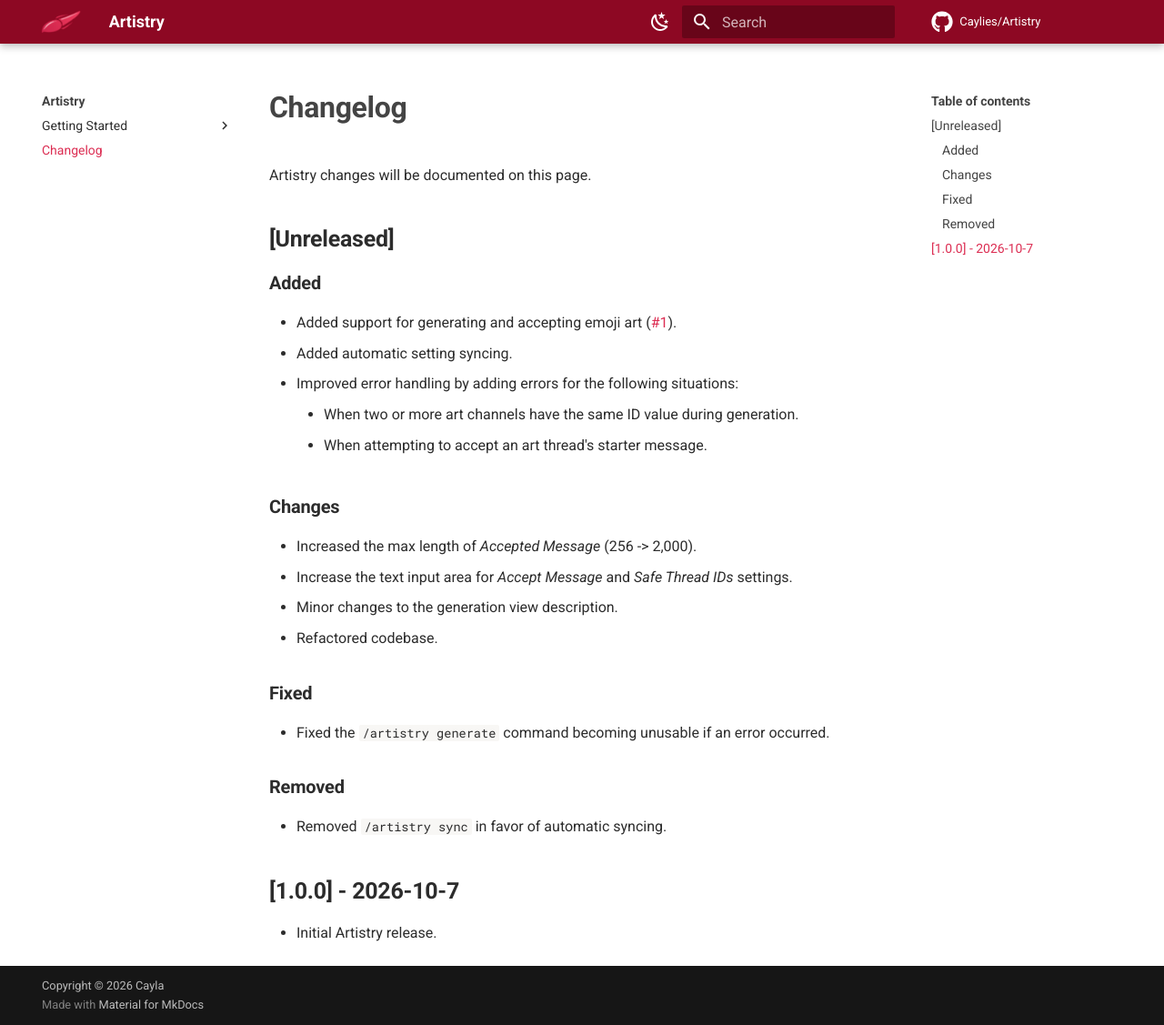
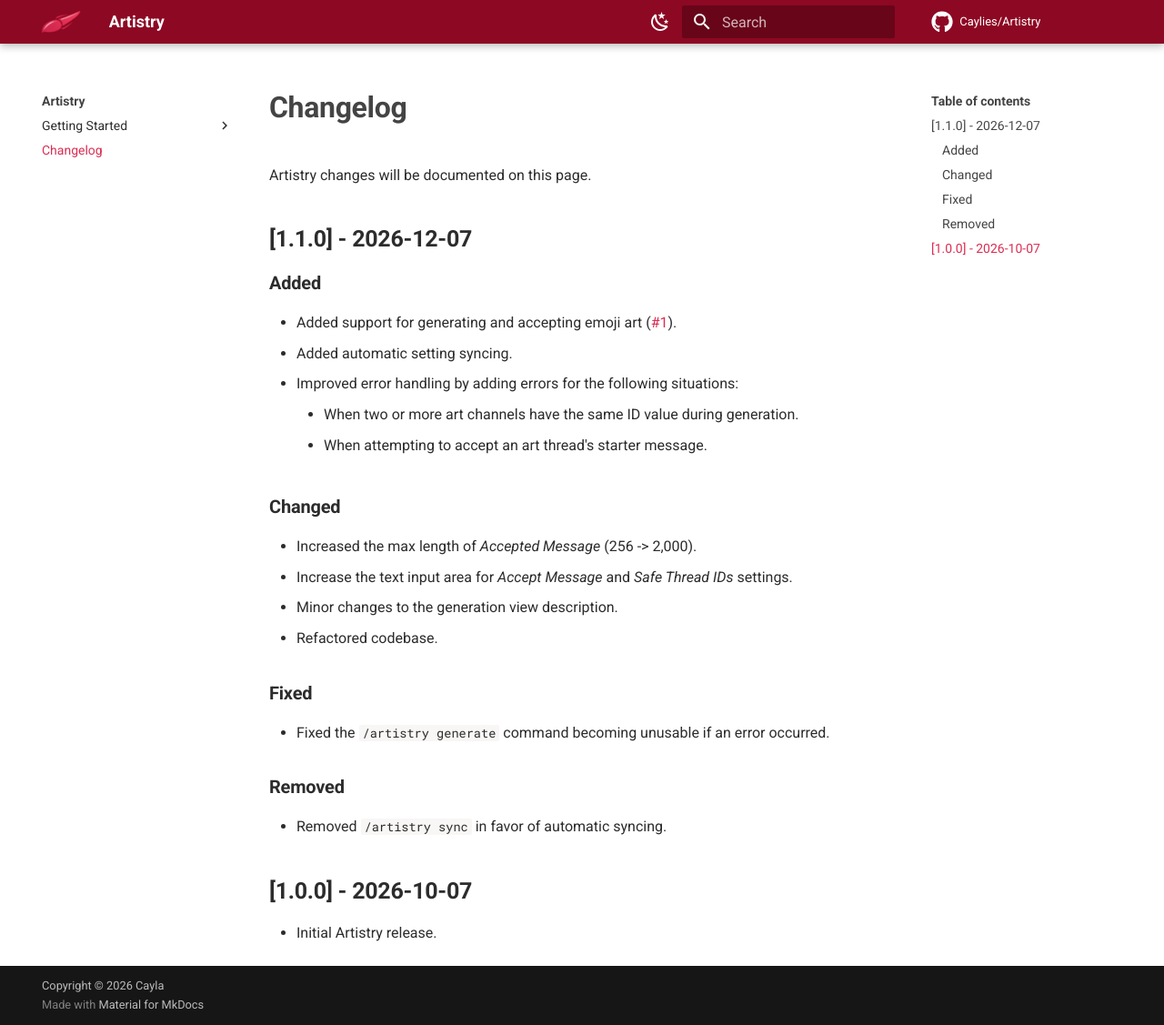
Before and after one commit to Caylies/Artistry, an MkDocs documentation site: the page built from docs/changelog.md, in a window 1280 px wide and 1127 px high. Shown: the whole window at 91% size. Built offline with MkDocs 1.6.1 and Material for MkDocs 9.7.7, drawn with Linux system fonts in a browser that asks for light colours; comment, search, counter and statistics services are not loaded.

Commit message:
Bump version

````diff
--- a/docs/changelog.md
+++ b/docs/changelog.md
@@ -2,7 +2,7 @@
 
 Artistry changes will be documented on this page.
 
-## [Unreleased]
+## [1.1.0] - 2026-12-07
 
 ### Added
 
@@ -12,7 +12,7 @@ Artistry changes will be documented on this page.
     - When two or more art channels have the same ID value during generation.
     - When attempting to accept an art thread's starter message.
 
-### Changes
+### Changed
 
 - Increased the max length of *Accepted Message* (256 -> 2,000).
 - Increase the text input area for *Accept Message* and *Safe Thread IDs* settings.
@@ -27,6 +27,6 @@ Artistry changes will be documented on this page.
 
 - Removed `/artistry sync` in favor of automatic syncing.
 
-## [1.0.0] - 2026-10-7
+## [1.0.0] - 2026-10-07
 
 - Initial Artistry release.
--- a/docs/getting-started/installation.md
+++ b/docs/getting-started/installation.md
@@ -4,7 +4,7 @@ Artistry can be installed by adding the following code into your `config/extra.t
 
 ```toml
 [[ballsdex.packages]]
-location = "git+https://github.com/Caylies/Artistry.git@1.0.0"
+location = "git+https://github.com/Caylies/Artistry.git@1.1.0"
 path = "artistry"
 enabled = true
 ```
--- a/pyproject.toml
+++ b/pyproject.toml
@@ -1,6 +1,6 @@
 [project]
 name = "Artistry"
-version = "1.0.0"
+version = "1.1.0"
 description = "A Ballsdex package designed for managing community-made art."
 license = "MIT"
 license-files = ["LICENSE"]
````
